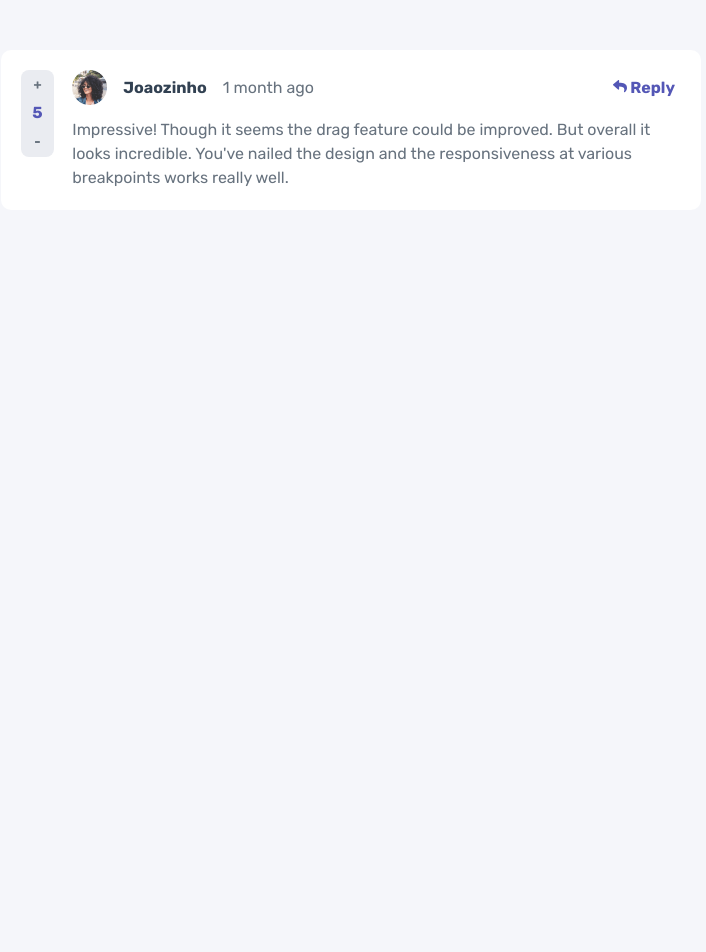
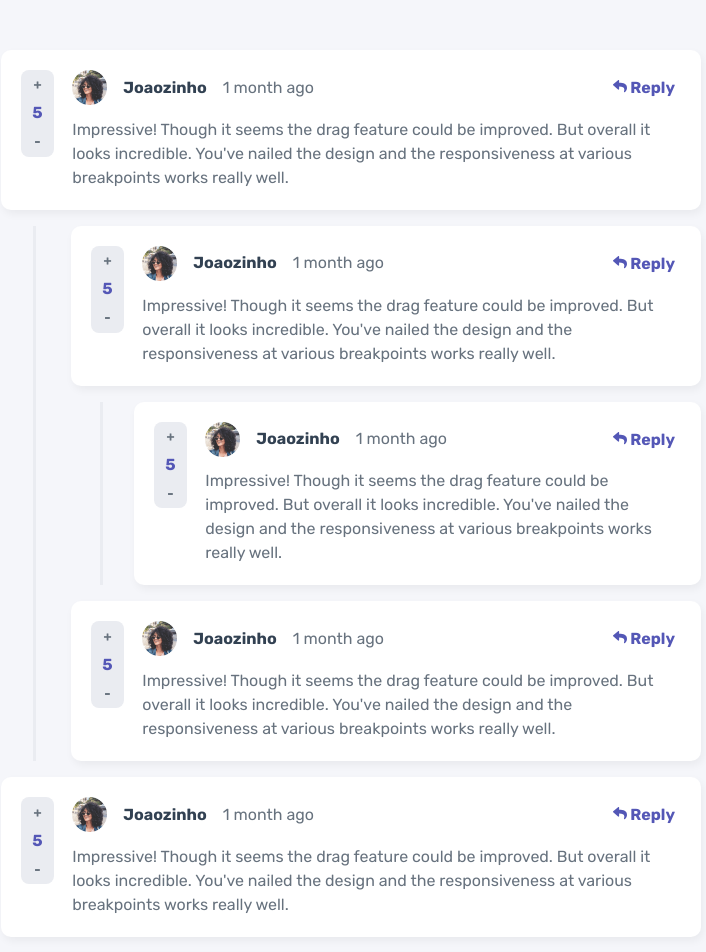
Before and after one commit to MuriWolf/interactive-comments-section-main, a Vue app: page / in a window 1280 px wide. Shown: the top 952 px of the page, without its empty margins (289-995 px from the left). Before the commit the page ends 800 px from the top, so only its background shows below. Built offline with nearby package versions, Linux system fonts and the light colour scheme; a web font is replaced by a local one.

Commit message:
comment updates

```diff
--- a/package.json
+++ b/package.json
@@ -9,6 +9,7 @@
   },
   "dependencies": {
     "core-js": "^3.8.3",
+    "json-server": "^0.17.0",
     "package.json": "^2.0.1",
     "vue": "^3.2.13",
     "vue-class-component": "^8.0.0-0",
--- a/src/components/CommentComponent.vue
+++ b/src/components/CommentComponent.vue
@@ -1,6 +1,5 @@
 <template>
-  <div>
-
+    <div class="comment-container">
       <div class="comment">
         <div class="comment__rate">
           <button class="comment__rate__up-btn">+</button>
@@ -16,14 +15,128 @@
             </div>
             <button class="comment__reply-btn"><img src="../assets/icon-reply.svg" alt=""> Reply</button>
           </div>
-
           <div class="comment__content__text">
             <p>Impressive! Though it seems the drag feature could be improved. But overall it looks incredible. You've nailed the design and the responsiveness at various breakpoints works really well.</p>
           </div>
         </div>
       </div>
+      <div class="reply-comments">
+        <div class="comment-container">
+          <div class="comment">
+            <div class="comment__rate">
+              <button class="comment__rate__up-btn">+</button>
+              <p class="comment__rate__value" >5</p>
+              <button class="comment__rate__up-btn">-</button>
+            </div>
+            <div class="comment__content">
+              <div class="comment__content__info">
+                <div class="comment__profile">
+                  <img class="comment__profile__img" src="../assets/avatars/image-amyrobson.png" alt="">
+                  <h4 class="comment__profile__name">Joaozinho</h4>
+                  <p>1 month ago</p>
+                </div>
+                <button class="comment__reply-btn"><img src="../assets/icon-reply.svg" alt=""> Reply</button>
+              </div>
+              <div class="comment__content__text">
+                <p>Impressive! Though it seems the drag feature could be improved. But overall it looks incredible. You've nailed the design and the responsiveness at various breakpoints works really well.</p>
+              </div>
+            </div>
+          </div>
+          <div class="reply-comments">
+            <div class="comment">
+              <div class="comment__rate">
+                <button class="comment__rate__up-btn">+</button>
+                <p class="comment__rate__value" >5</p>
+                <button class="comment__rate__up-btn">-</button>
+              </div>
+              <div class="comment__content">
+                <div class="comment__content__info">
+                  <div class="comment__profile">
+                    <img class="comment__profile__img" src="../assets/avatars/image-amyrobson.png" alt="">
+                    <h4 class="comment__profile__name">Joaozinho</h4>
+                    <p>1 month ago</p>
+                  </div>
+                  <button class="comment__reply-btn"><img src="../assets/icon-reply.svg" alt=""> Reply</button>
+                </div>
+                <div class="comment__content__text">
+                  <p>Impressive! Though it seems the drag feature could be improved. But overall it looks incredible. You've nailed the design and the responsiveness at various breakpoints works really well.</p>
+                </div>
+              </div>
+            </div>
+          </div>
+        </div>
+        <div class="comment-container">
+          <div class="comment">
+            <div class="comment__rate">
+              <button class="comment__rate__up-btn">+</button>
+              <p class="comment__rate__value" >5</p>
+              <button class="comment__rate__up-btn">-</button>
+            </div>
+            <div class="comment__content">
+              <div class="comment__content__info">
+                <div class="comment__profile">
+                  <img class="comment__profile__img" src="../assets/avatars/image-amyrobson.png" alt="">
+                  <h4 class="comment__profile__name">Joaozinho</h4>
+                  <p>1 month ago</p>
+                </div>
+                <button class="comment__reply-btn"><img src="../assets/icon-reply.svg" alt=""> Reply</button>
+              </div>
+              <div class="comment__content__text">
+                <p>Impressive! Though it seems the drag feature could be improved. But overall it looks incredible. You've nailed the design and the responsiveness at various breakpoints works really well.</p>
+              </div>
+            </div>
+            <div></div>
+          </div>
+        </div>
+      </div>
+    </div>
 
+    <div class="comment-container">
+      <div class="comment">
+        <div class="comment__rate">
+          <button class="comment__rate__up-btn">+</button>
+          <p class="comment__rate__value" >5</p>
+          <button class="comment__rate__up-btn">-</button>
         </div>
+        <div class="comment__content">
+          <div class="comment__content__info">
+            <div class="comment__profile">
+              <img class="comment__profile__img" src="../assets/avatars/image-amyrobson.png" alt="">
+              <h4 class="comment__profile__name">Joaozinho</h4>
+              <p>1 month ago</p>
+            </div>
+            <button class="comment__reply-btn"><img src="../assets/icon-reply.svg" alt=""> Reply</button>
+          </div>
+          <div class="comment__content__text">
+            <p>Impressive! Though it seems the drag feature could be improved. But overall it looks incredible. You've nailed the design and the responsiveness at various breakpoints works really well.</p>
+          </div>
+        </div>
+      </div>
+    </div>
+    <div class="comment-container">
+      <div class="comment">
+        <div class="comment__rate">
+          <button class="comment__rate__up-btn">+</button>
+          <p class="comment__rate__value" >5</p>
+          <button class="comment__rate__up-btn">-</button>
+        </div>
+        <div class="comment__content">
+          <div class="comment__content__info">
+            <div class="comment__profile">
+              <img class="comment__profile__img" src="../assets/avatars/image-amyrobson.png" alt="">
+              <h4 class="comment__profile__name">Joaozinho</h4>
+              <p>1 month ago</p>
+            </div>
+            <button class="comment__reply-btn"><img src="../assets/icon-reply.svg" alt=""> Reply</button>
+          </div>
+          <div class="comment__content__text">
+            <p>Impressive! Though it seems the drag feature could be improved. But overall it looks incredible. You've nailed the design and the responsiveness at various breakpoints works really well.</p>
+          </div>
+        </div>
+      </div>
+    </div>
+
+
 </template>
 
 <script lang="ts">
--- a/src/scss/components/_comment.scss
+++ b/src/scss/components/_comment.scss
@@ -1,19 +1,31 @@
+@use "../utilities/breakpoints" as bp;
+
 .comments-section {
+    display: flex;
+    flex-direction: column;
+    gap: 1em;
     margin: 50px auto;
     width: 90%;
     max-width: 700px;
 }
 
+.comment-container {
+    display: flex;
+    flex-direction: column;
+    width: 100%;
+    gap: 1em;
+}
+
 .comment {
     display: flex;
+    position: relative;
     align-items: flex-start;
     gap: 1.15em;
     padding: 2rem;
     background-color: var(--white);
     border-radius: 10px;
-
+    box-shadow: 2px 4px 8px rgba(0, 0, 0, 0.05);
     .comment__content {
-
         .comment__content__info {
             display: flex;
             justify-content: space-between;
@@ -35,11 +47,18 @@
             }
 
             .comment__reply-btn {
+                position: absolute;
+                right: 2rem;
                 background: none;
                 border: none;
                 color: var(--moderate-blue);
                 font-weight: bold;
                 font-size: 1.6rem;
+            }
+            @include bp.for-size(medium) {
+                .comment__reply-btn {
+                    bottom: 2.5rem;
+                }
             }
         }
 
@@ -68,4 +87,38 @@
             color: var(--moderate-blue);
         }
     }
+    @include bp.for-size(medium) {
+        .comment__rate {
+            flex-direction: row;
+        }
+    }
 }
+@include bp.for-size(medium) {
+    .comment {
+        flex-direction: column-reverse;
+    }
+}
+
+.reply-comments {
+    width: 90%;
+    display: flex;
+    flex-direction: column;
+    gap: 1em;
+    position: relative;
+    align-self: flex-end;
+    &::before {
+        position: absolute;
+        left: -6%;
+        top: 0;
+        content: "";
+        width: 3px;
+        height: 100%;
+        background-color: var(--light-gray);
+    }
+}
+
+@include bp.for-size(medium) {
+    .reply-comments {
+        width: 94%;
+    }
+}
--- a/src/scss/main.css
+++ b/src/scss/main.css
@@ -97,18 +97,30 @@ button {
 }
 
 .comments-section {
+  display: flex;
+  flex-direction: column;
+  gap: 1em;
   margin: 50px auto;
   width: 90%;
   max-width: 700px;
 }
 
+.comment-container {
+  display: flex;
+  flex-direction: column;
+  width: 100%;
+  gap: 1em;
+}
+
 .comment {
   display: flex;
+  position: relative;
   align-items: flex-start;
   gap: 1.15em;
   padding: 2rem;
   background-color: var(--white);
   border-radius: 10px;
+  box-shadow: 2px 4px 8px rgba(0, 0, 0, 0.05);
 }
 .comment .comment__content .comment__content__info {
   display: flex;
@@ -128,11 +140,18 @@ button {
   font-weight: bold;
 }
 .comment .comment__content .comment__content__info .comment__reply-btn {
+  position: absolute;
+  right: 2rem;
   background: none;
   border: none;
   color: var(--moderate-blue);
   font-weight: bold;
   font-size: 1.6rem;
+}
+@media (max-width: 600px) {
+  .comment .comment__content .comment__content__info .comment__reply-btn {
+    bottom: 2.5rem;
+  }
 }
 .comment .comment__content .comment__content__text {
   margin-top: 0.8em;
@@ -155,4 +174,38 @@ button {
 .comment .comment__rate .comment__rate__value {
   font-weight: bold;
   color: var(--moderate-blue);
+}
+@media (max-width: 600px) {
+  .comment .comment__rate {
+    flex-direction: row;
+  }
+}
+
+@media (max-width: 600px) {
+  .comment {
+    flex-direction: column-reverse;
+  }
+}
+.reply-comments {
+  width: 90%;
+  display: flex;
+  flex-direction: column;
+  gap: 1em;
+  position: relative;
+  align-self: flex-end;
+}
+.reply-comments::before {
+  position: absolute;
+  left: -6%;
+  top: 0;
+  content: "";
+  width: 3px;
+  height: 100%;
+  background-color: var(--light-gray);
+}
+
+@media (max-width: 600px) {
+  .reply-comments {
+    width: 94%;
+  }
 }/*# sourceMappingURL=main.css.map */
```
Also changed, not shown: src/App.vue (+3 -7 lines), 2 other files (tests, documents, lock files or other folders). Lines whose indentation alone changed are shown as unchanged.
